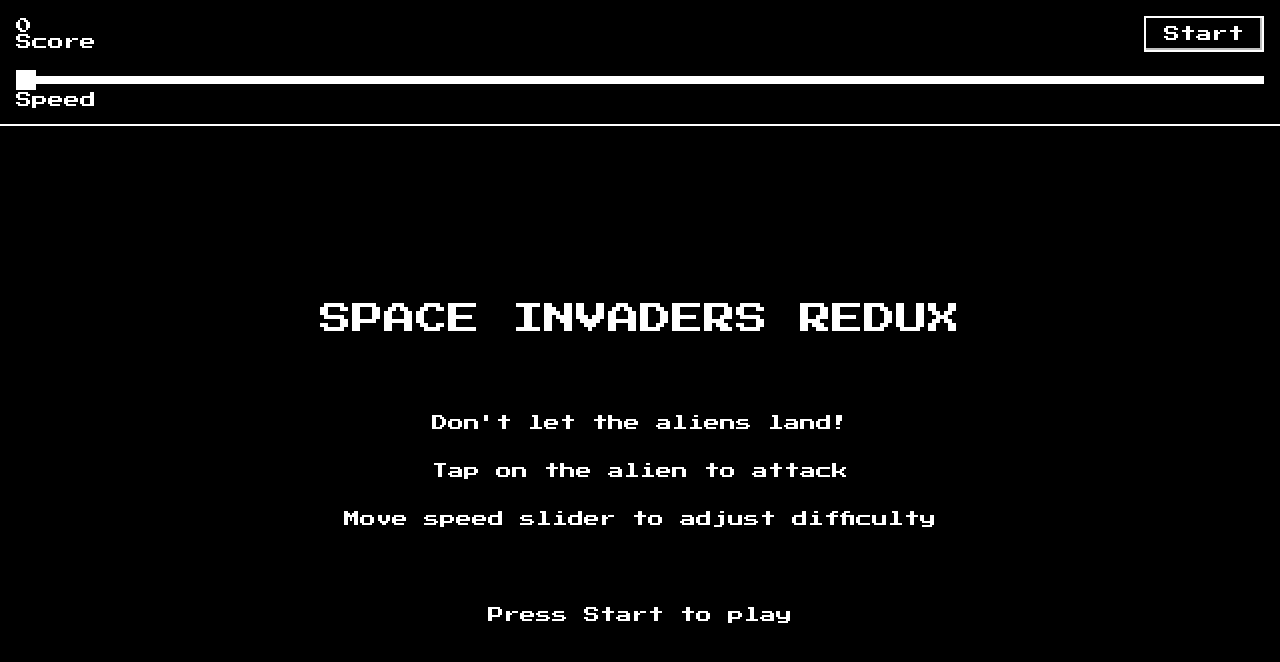
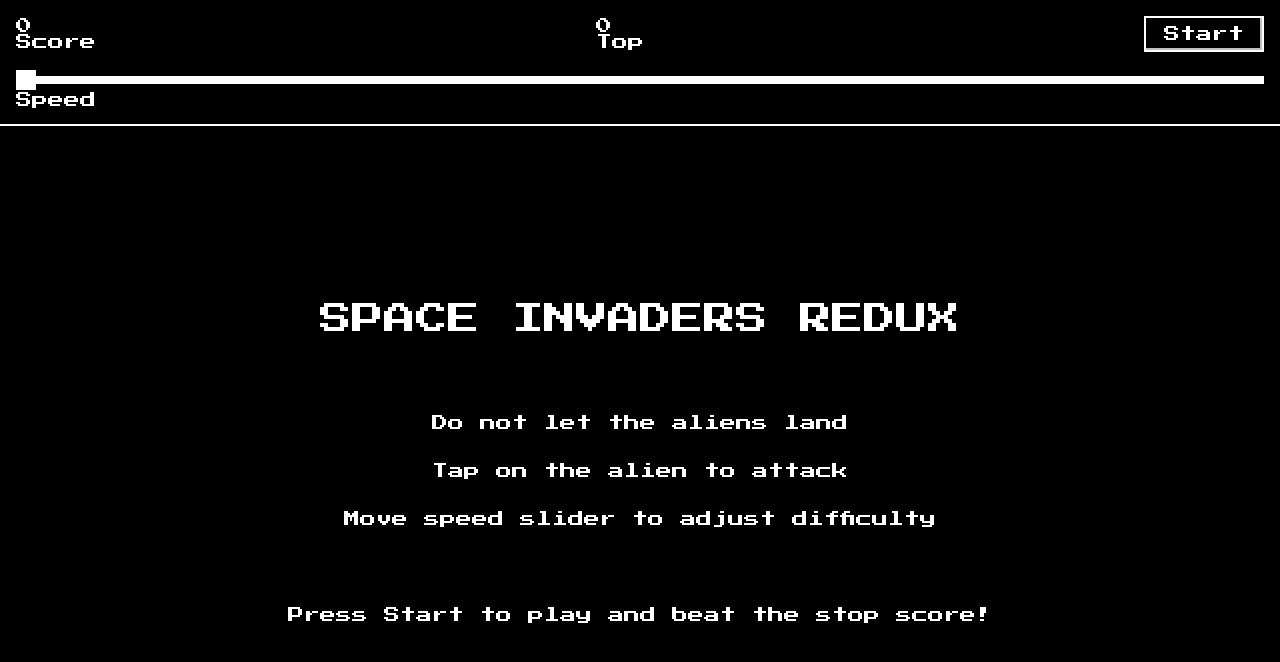
Before and after one commit to vjcagay/space-invaders-redux, a website: page views/index.html in a window 1280 px wide. Drawn offline with Linux system fonts and the light colour scheme.

Commit message:
Implement storing top score

```diff
--- a/public/js/index.js
+++ b/public/js/index.js
@@ -16,6 +16,7 @@ let canvas;
 let button;
 let speedDial;
 let totalScore;
+let topScore;
 
 let initialMessageOverlay;
 let pauseMessageOverlay;
@@ -222,15 +223,23 @@ const cleanup = () => {
   isGamePaused = false;
   speedDial.disabled = false;
 
-  // Reset score
-  store.totalScore = 0;
-  totalScore.textContent = store.totalScore;
-
   // Hide the game over message overlay
   gameOverMessageOverlay.style.display = "none";
 
   // Show the initial message overlay
   initialMessageOverlay.style.display = "flex";
+
+  // Update the top score
+  store.topScore = parseInt(localStorage.getItem("TOP_SCORE")) || 0;
+  if (store.topScore < store.totalScore) {
+    store.topScore = store.totalScore;
+    localStorage.setItem("TOP_SCORE", store.topScore);
+  }
+  topScore.textContent = store.topScore;
+
+  // Reset score
+  store.totalScore = 0;
+  totalScore.textContent = store.totalScore;
 };
 
 const updateScoreByAlienHit = (alien) => {
@@ -255,6 +264,7 @@ window.addEventListener("DOMContentLoaded", () => {
   button = document.getElementById("button");
   speedDial = document.getElementById("speed-dial");
   totalScore = document.getElementById("total-score");
+  topScore = document.getElementById("top-score");
   initialMessageOverlay = document.getElementById("initial-message");
   pauseMessageOverlay = document.getElementById("pause-message");
   gameOverMessageOverlay = document.getElementById("game-over-message");
--- a/public/js/store.js
+++ b/public/js/store.js
@@ -4,6 +4,7 @@ const store = {
   canvasHeight: 0,
   speed: 10,
   totalScore: 0,
+  topScore: 0,
 };
 
 export { store };
--- a/views/index.html
+++ b/views/index.html
@@ -14,9 +14,14 @@
       <div class="controls">
         <div class="controls__row margin-bottom">
           <div class="controls__row__item">
-            <span class="total" id="total-score">0</span>
+            <span id="total-score">0</span>
             <br />
             <span>Score</span>
+          </div>
+          <div class="controls__row__item">
+            <span id="top-score">0</span>
+            <br />
+            <span>Top</span>
           </div>
           <div class="controls__row__item flex-shrink">
             <button class="button play-button" id="button">Start</button>
@@ -50,7 +55,7 @@
             <br />
             <br />
             <span class="overlay__text">
-              Don't let the aliens land!
+              Do not let the aliens land
             </span>
             <br />
             <br />
@@ -71,7 +76,7 @@
             <br />
             <br />
             <span class="overlay__text">
-              Press Start to play
+              Press Start to play and beat the stop score!
             </span>
           </span>
         </div>
```
